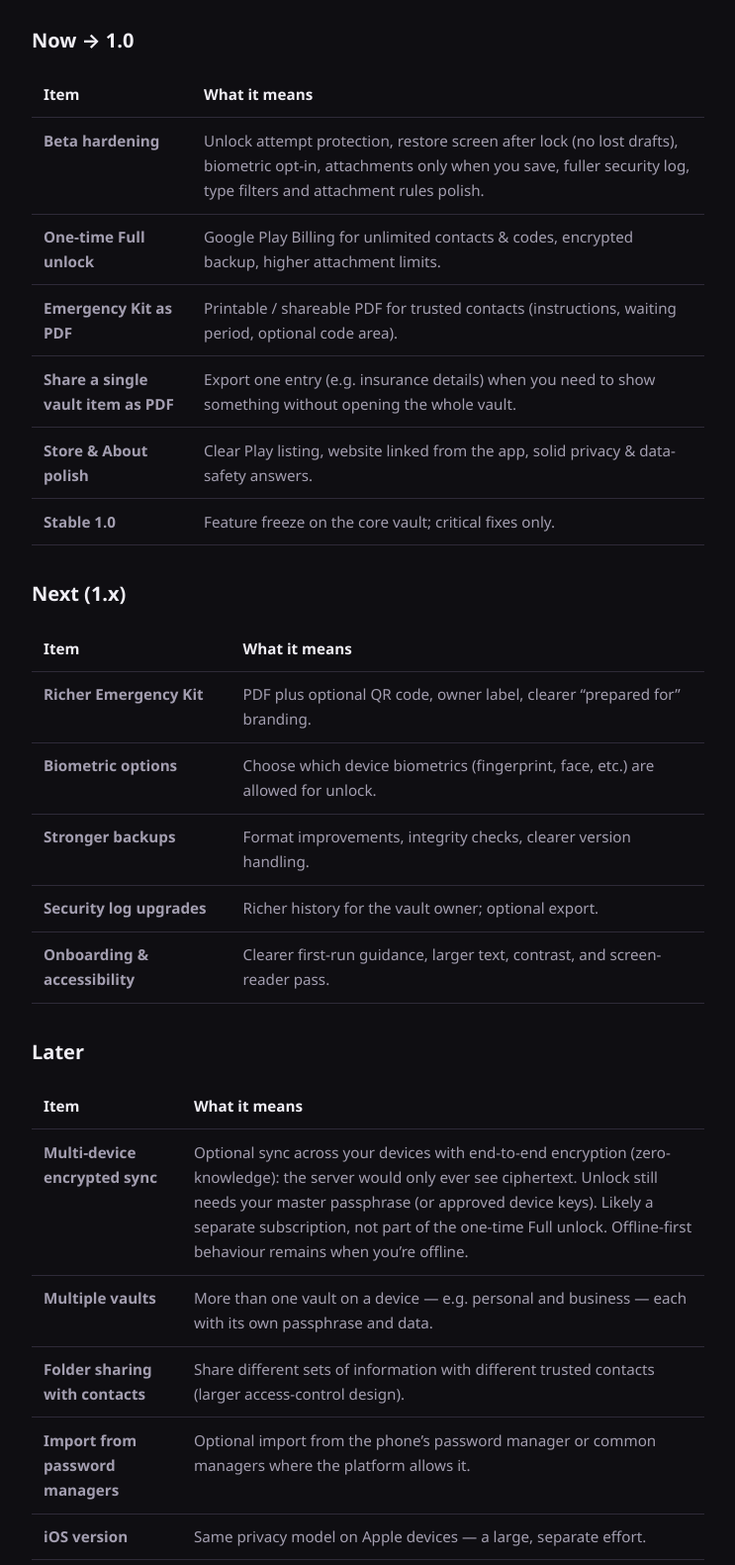
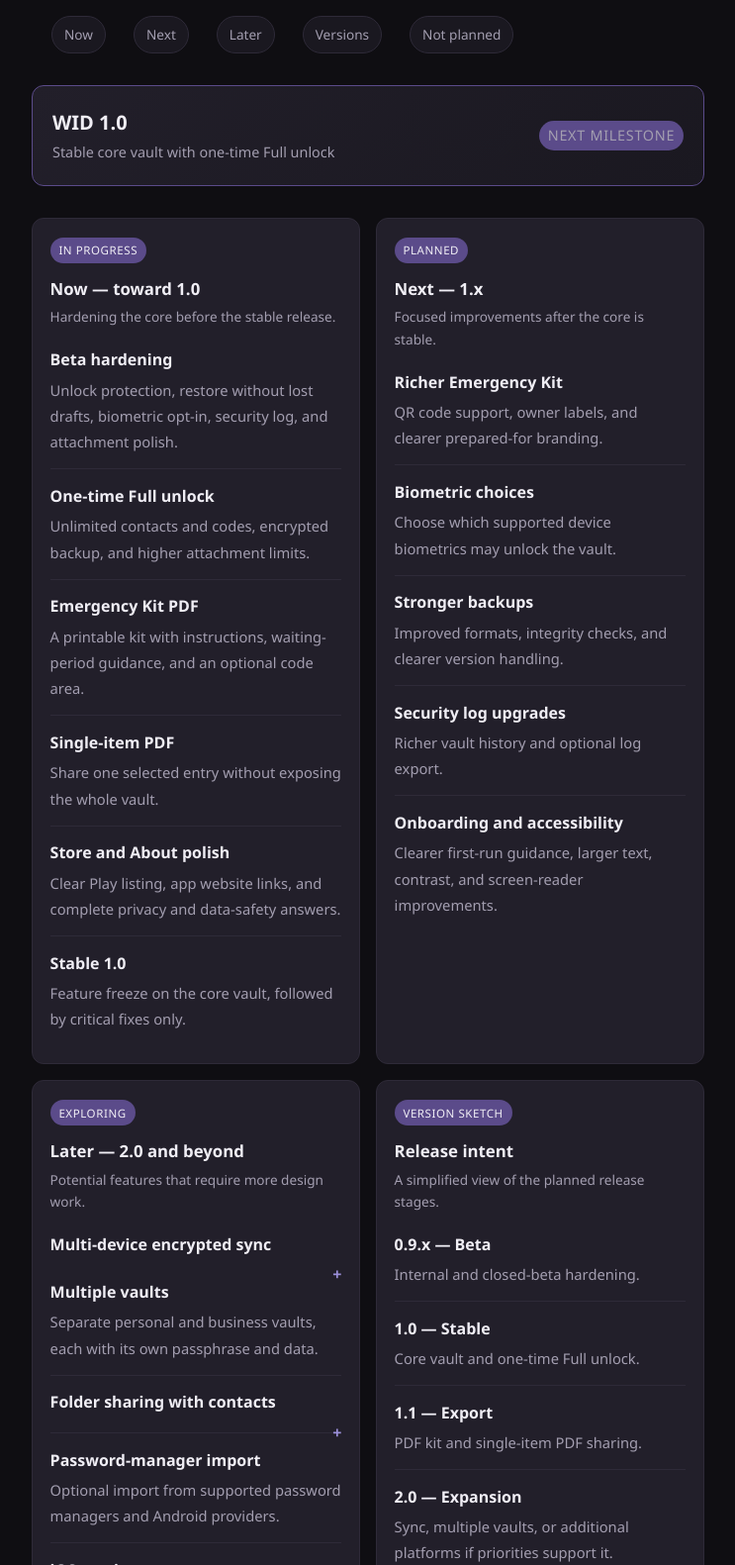
Before and after one commit to jhaas-repo/TheRabbitsBurrow.github.io, a plain HTML site: page wid/roadmap.html in a window 1280 px wide. Shown: the part 480-2061 px from the top of the page at 99% size, without its empty margins (268-1011 px from the left). Drawn offline with Linux system fonts and the light colour scheme.

Commit message:
updates to styling

```diff
--- a/css/style.css
+++ b/css/style.css
@@ -89,6 +89,13 @@ nav a {
 
 nav a:hover {
   color: var(--text);
+}
+
+nav a[aria-current="page"] {
+  color: var(--text);
+  text-decoration: underline;
+  text-decoration-color: var(--accent);
+  text-underline-offset: 0.35rem;
 }
 
 @media (max-width: 559px) {
@@ -253,6 +260,176 @@ footer.site a {
   color: var(--text-muted);
 }
 
+.roadmap-footer {
+  margin-top: 2rem;
+}
+
+.roadmap-nav {
+  display: flex;
+  flex-wrap: wrap;
+  gap: 0.5rem;
+  margin: 1.5rem 0 2rem;
+}
+
+.roadmap-nav a {
+  padding: 0.45rem 0.75rem;
+  border: 1px solid var(--border);
+  border-radius: 999px;
+  color: var(--text-muted);
+  background: var(--bg-elevated);
+  font-size: 0.85rem;
+}
+
+.roadmap-nav a:hover {
+  border-color: var(--accent-soft);
+  color: var(--text);
+  text-decoration: none;
+}
+
+.roadmap-status {
+  display: grid;
+  gap: 1rem;
+  margin: 1.25rem 0 2.25rem;
+}
+
+.roadmap-column {
+  background: var(--surface);
+  border: 1px solid var(--border);
+  border-radius: 12px;
+  padding: 1.1rem;
+}
+
+.roadmap-column h2 {
+  margin: 0 0 0.25rem;
+  font-size: 1.05rem;
+}
+
+.roadmap-column > p {
+  margin: 0 0 0.9rem;
+  font-size: 0.85rem;
+}
+
+.roadmap-item {
+  display: block;
+  padding: 0.85rem 0;
+  border-top: 1px solid var(--border);
+}
+
+.roadmap-item:first-of-type {
+  border-top: 0;
+  padding-top: 0.25rem;
+}
+
+.roadmap-item strong {
+  display: block;
+  color: var(--text);
+  margin-bottom: 0.25rem;
+}
+
+.roadmap-item span {
+  color: var(--text-muted);
+  font-size: 0.92rem;
+}
+
+.roadmap-item summary {
+  cursor: pointer;
+  list-style: none;
+}
+
+.roadmap-item summary::-webkit-details-marker {
+  display: none;
+}
+
+.roadmap-item summary::after {
+  content: "+";
+  float: right;
+  color: var(--accent);
+  font-weight: 700;
+}
+
+.roadmap-item[open] summary::after {
+  content: "−";
+}
+
+.roadmap-item summary + span {
+  display: block;
+  margin-top: 0.25rem;
+}
+
+.status-label {
+  display: inline-block;
+  margin-bottom: 0.75rem;
+  padding: 0.2rem 0.55rem;
+  border-radius: 999px;
+  background: var(--accent-soft);
+  color: var(--text);
+  font-size: 0.72rem;
+  text-transform: uppercase;
+  letter-spacing: 0.05em;
+}
+
+.roadmap-milestone {
+  display: flex;
+  align-items: center;
+  justify-content: space-between;
+  gap: 1rem;
+  margin: 1.25rem 0 2rem;
+  padding: 1.25rem;
+  border: 1px solid var(--accent-soft);
+  border-radius: 12px;
+  background: linear-gradient(135deg, var(--surface), var(--bg-elevated));
+}
+
+.roadmap-milestone strong {
+  display: block;
+  color: var(--text);
+  font-size: 1.25rem;
+}
+
+.roadmap-milestone span {
+  color: var(--text-muted);
+  font-size: 0.9rem;
+}
+
+.roadmap-milestone .status-label {
+  flex: 0 0 auto;
+  margin: 0;
+}
+
+@media (min-width: 560px) {
+  .roadmap-status {
+    grid-template-columns: 1fr 1fr;
+  }
+}
+
+@media (max-width: 559px) {
+  header.site .wrap {
+    align-items: flex-start;
+    gap: 0.75rem;
+  }
+
+  nav {
+    display: flex;
+    flex-wrap: wrap;
+    justify-content: flex-end;
+    max-width: 240px;
+  }
+
+  nav a {
+    margin-left: 0.75rem;
+  }
+
+  table {
+    display: block;
+    overflow-x: auto;
+    white-space: normal;
+  }
+
+  .roadmap-milestone {
+    align-items: flex-start;
+  }
+}
+
 
 /* Screenshot grid on beta notes */
 .shot-grid {
--- a/wid/roadmap.html
+++ b/wid/roadmap.html
@@ -18,7 +18,8 @@
         <a href="../">Home</a>
         <a href="./">WID</a>
         <a href="privacy.html">Privacy</a>
-        <a href="roadmap.html">Roadmap</a>
+        <a href="beta.html">Beta</a>
+        <a href="roadmap.html" aria-current="page">Roadmap</a>
       </nav>
     </div>
   </header>
@@ -39,135 +40,158 @@
       This page is a public summary, not a contract.
     </div>
 
-    <h2>Now → 1.0</h2>
-    <table>
-      <thead>
-        <tr><th>Item</th><th>What it means</th></tr>
-      </thead>
-      <tbody>
-        <tr>
-          <td><strong>Beta hardening</strong></td>
-          <td>
-            Unlock attempt protection, restore screen after lock (no lost drafts),
-            biometric opt-in, attachments only when you save, fuller security log,
-            type filters and attachment rules polish.
-          </td>
-        </tr>
-        <tr>
-          <td><strong>One-time Full unlock</strong></td>
-          <td>Google Play Billing for unlimited contacts &amp; codes, encrypted backup, higher attachment limits.</td>
-        </tr>
-        <tr>
-          <td><strong>Emergency Kit as PDF</strong></td>
-          <td>Printable / shareable PDF for trusted contacts (instructions, waiting period, optional code area).</td>
-        </tr>
-        <tr>
-          <td><strong>Share a single vault item as PDF</strong></td>
-          <td>Export one entry (e.g. insurance details) when you need to show something without opening the whole vault.</td>
-        </tr>
-        <tr>
-          <td><strong>Store &amp; About polish</strong></td>
-          <td>Clear Play listing, website linked from the app, solid privacy &amp; data-safety answers.</td>
-        </tr>
-        <tr>
-          <td><strong>Stable 1.0</strong></td>
-          <td>Feature freeze on the core vault; critical fixes only.</td>
-        </tr>
-      </tbody>
-    </table>
+    <nav class="roadmap-nav" aria-label="Roadmap sections">
+      <a href="#now">Now</a>
+      <a href="#next">Next</a>
+      <a href="#later">Later</a>
+      <a href="#version">Versions</a>
+      <a href="#not-planned">Not planned</a>
+    </nav>
 
-    <h2>Next (1.x)</h2>
-    <table>
-      <thead>
-        <tr><th>Item</th><th>What it means</th></tr>
-      </thead>
-      <tbody>
-        <tr>
-          <td><strong>Richer Emergency Kit</strong></td>
-          <td>PDF plus optional QR code, owner label, clearer “prepared for” branding.</td>
-        </tr>
-        <tr>
-          <td><strong>Biometric options</strong></td>
-          <td>Choose which device biometrics (fingerprint, face, etc.) are allowed for unlock.</td>
-        </tr>
-        <tr>
-          <td><strong>Stronger backups</strong></td>
-          <td>Format improvements, integrity checks, clearer version handling.</td>
-        </tr>
-        <tr>
-          <td><strong>Security log upgrades</strong></td>
-          <td>Richer history for the vault owner; optional export.</td>
-        </tr>
-        <tr>
-          <td><strong>Onboarding &amp; accessibility</strong></td>
-          <td>Clearer first-run guidance, larger text, contrast, and screen-reader pass.</td>
-        </tr>
-      </tbody>
-    </table>
+    <section class="roadmap-milestone" aria-label="Next milestone">
+      <div>
+        <strong>WID 1.0</strong>
+        <span>Stable core vault with one-time Full unlock</span>
+      </div>
+      <span class="status-label">Next milestone</span>
+    </section>
 
-    <h2>Later</h2>
-    <table>
-      <thead>
-        <tr><th>Item</th><th>What it means</th></tr>
-      </thead>
-      <tbody>
-        <tr>
-          <td><strong>Multi-device encrypted sync</strong></td>
-          <td>
-            Optional sync across your devices with end-to-end encryption (zero-knowledge):
-            the server would only ever see ciphertext. Unlock still needs your master passphrase
-            (or approved device keys). Likely a separate subscription, not part of the one-time Full unlock.
-            Offline-first behaviour remains when you’re offline.
-          </td>
-        </tr>
-        <tr>
-          <td><strong>Multiple vaults</strong></td>
-          <td>More than one vault on a device — e.g. personal and business — each with its own passphrase and data.</td>
-        </tr>
-        <tr>
-          <td><strong>Folder sharing with contacts</strong></td>
-          <td>Share different sets of information with different trusted contacts (larger access-control design).</td>
-        </tr>
-        <tr>
-          <td><strong>Import from password managers</strong></td>
-          <td>Optional import from the phone’s password manager or common managers where the platform allows it.</td>
-        </tr>
-        <tr>
-          <td><strong>iOS version</strong></td>
-          <td>Same privacy model on Apple devices — a large, separate effort.</td>
-        </tr>
-        <tr>
-          <td><strong>Estate checklist templates</strong></td>
-          <td>Optional non-legal prompts and categories to help organise what you store.</td>
-        </tr>
-        <tr>
-          <td><strong>Independent security review</strong></td>
-          <td>If the product grows, publish more detail on the threat model and any third-party review.</td>
-        </tr>
-      </tbody>
-    </table>
+    <div class="roadmap-status">
+      <section class="roadmap-column" id="now">
+        <span class="status-label">In progress</span>
+        <h2>Now — toward 1.0</h2>
+        <p>Hardening the core before the stable release.</p>
 
-    <h2>Not on the roadmap</h2>
-    <ul>
-      <li>Replacing a will, lawyer, or professional advice</li>
-      <li>Recovering a forgotten master passphrase from our side</li>
-      <li>Guaranteed access if the device is gone and no backup exists</li>
-    </ul>
+        <div class="roadmap-item">
+          <strong>Beta hardening</strong>
+          <span>Unlock protection, restore without lost drafts, biometric opt-in, security log, and attachment polish.</span>
+        </div>
+        <div class="roadmap-item">
+          <strong>One-time Full unlock</strong>
+          <span>Unlimited contacts and codes, encrypted backup, and higher attachment limits.</span>
+        </div>
+        <div class="roadmap-item">
+          <strong>Emergency Kit PDF</strong>
+          <span>A printable kit with instructions, waiting-period guidance, and an optional code area.</span>
+        </div>
+        <div class="roadmap-item">
+          <strong>Single-item PDF</strong>
+          <span>Share one selected entry without exposing the whole vault.</span>
+        </div>
+        <div class="roadmap-item">
+          <strong>Store and About polish</strong>
+          <span>Clear Play listing, app website links, and complete privacy and data-safety answers.</span>
+        </div>
+        <div class="roadmap-item">
+          <strong>Stable 1.0</strong>
+          <span>Feature freeze on the core vault, followed by critical fixes only.</span>
+        </div>
+      </section>
 
-    <h2>Version sketch</h2>
-    <table>
-      <thead>
-        <tr><th>Version</th><th>Intent</th></tr>
-      </thead>
-      <tbody>
-        <tr><td><strong>0.9.x</strong></td><td>Internal / closed beta and hardening</td></tr>
-        <tr><td><strong>1.0</strong></td><td>Stable core + one-time Full unlock</td></tr>
-        <tr><td><strong>1.1</strong></td><td>PDF kit and single-item PDF share</td></tr>
-        <tr><td><strong>2.0</strong></td><td>Multi-device sync, multi-vault, and/or multi-platform — if we go there</td></tr>
-      </tbody>
-    </table>
+      <section class="roadmap-column" id="next">
+        <span class="status-label">Planned</span>
+        <h2>Next — 1.x</h2>
+        <p>Focused improvements after the core is stable.</p>
 
-    <p class="meta" style="margin-top: 2rem;">
+        <div class="roadmap-item">
+          <strong>Richer Emergency Kit</strong>
+          <span>QR code support, owner labels, and clearer prepared-for branding.</span>
+        </div>
+        <div class="roadmap-item">
+          <strong>Biometric choices</strong>
+          <span>Choose which supported device biometrics may unlock the vault.</span>
+        </div>
+        <div class="roadmap-item">
+          <strong>Stronger backups</strong>
+          <span>Improved formats, integrity checks, and clearer version handling.</span>
+        </div>
+        <div class="roadmap-item">
+          <strong>Security log upgrades</strong>
+          <span>Richer vault history and optional log export.</span>
+        </div>
+        <div class="roadmap-item">
+          <strong>Onboarding and accessibility</strong>
+          <span>Clearer first-run guidance, larger text, contrast, and screen-reader improvements.</span>
+        </div>
+      </section>
+
+      <section class="roadmap-column" id="later">
+        <span class="status-label">Exploring</span>
+        <h2>Later — 2.0 and beyond</h2>
+        <p>Potential features that require more design work.</p>
+
+        <details class="roadmap-item">
+          <summary><strong>Multi-device encrypted sync</strong></summary>
+          <span>Optional end-to-end encrypted sync, without changing the offline-first experience. May be subscription-based.</span>
+        </details>
+        <div class="roadmap-item">
+          <strong>Multiple vaults</strong>
+          <span>Separate personal and business vaults, each with its own passphrase and data.</span>
+        </div>
+        <details class="roadmap-item">
+          <summary><strong>Folder sharing with contacts</strong></summary>
+          <span>Share different sets of information with different trusted contacts using finer access controls.</span>
+        </details>
+        <div class="roadmap-item">
+          <strong>Password-manager import</strong>
+          <span>Optional import from supported password managers and Android providers.</span>
+        </div>
+        <div class="roadmap-item">
+          <strong>iOS version</strong>
+          <span>The same privacy model on Apple devices would be a separate, substantial project.</span>
+        </div>
+        <div class="roadmap-item">
+          <strong>Estate checklist templates</strong>
+          <span>Optional non-legal prompts to help organise stored information.</span>
+        </div>
+        <div class="roadmap-item">
+          <strong>Independent security review</strong>
+          <span>Publish more detail on the threat model and results of a qualified third-party review as the product grows.</span>
+        </div>
+      </section>
+
+      <section class="roadmap-column" id="version">
+        <span class="status-label">Version sketch</span>
+        <h2>Release intent</h2>
+        <p>A simplified view of the planned release stages.</p>
+
+        <div class="roadmap-item">
+          <strong>0.9.x — Beta</strong>
+          <span>Internal and closed-beta hardening.</span>
+        </div>
+        <div class="roadmap-item">
+          <strong>1.0 — Stable</strong>
+          <span>Core vault and one-time Full unlock.</span>
+        </div>
+        <div class="roadmap-item">
+          <strong>1.1 — Export</strong>
+          <span>PDF kit and single-item PDF sharing.</span>
+        </div>
+        <div class="roadmap-item">
+          <strong>2.0 — Expansion</strong>
+          <span>Sync, multiple vaults, or additional platforms if priorities support it.</span>
+        </div>
+      </section>
+    </div>
+
+    <section class="roadmap-column" id="not-planned">
+      <span class="status-label">Not planned</span>
+      <h2>Outside the product boundary</h2>
+      <div class="roadmap-item">
+        <strong>Legal or professional estate advice</strong>
+        <span>WID will not replace a will, lawyer, or professional adviser.</span>
+      </div>
+      <div class="roadmap-item">
+        <strong>Passphrase recovery</strong>
+        <span>A forgotten master passphrase cannot be recovered from our side.</span>
+      </div>
+      <div class="roadmap-item">
+        <strong>Guaranteed emergency access</strong>
+        <span>Access cannot be guaranteed if the device is gone and no usable backup exists.</span>
+      </div>
+    </section>
+
+    <p class="meta roadmap-footer">
       Questions or beta interest? See the <a href="beta.html">beta tester notes</a>
       or the <a href="privacy.html">privacy policy</a>.
       Development issues are tracked on
@@ -180,6 +204,7 @@
       <p>
         <a href="./">WID</a> ·
         <a href="privacy.html">Privacy Policy</a> ·
+        <a href="beta.html">Beta</a> ·
         <a href="roadmap.html">Roadmap</a>
       </p>
     </div>
```
Also changed, not shown: index.html (+1 -1 lines), wid/beta.html (+3 -1 lines), wid/index.html (+4 -1 lines), wid/privacy.html (+4 -1 lines).
